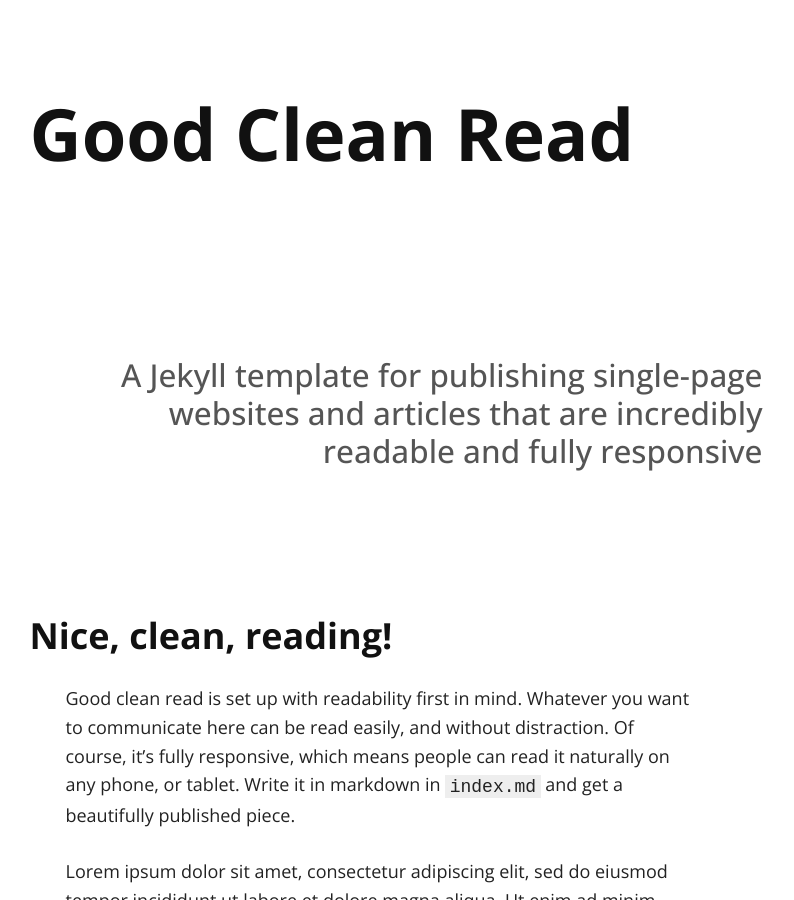
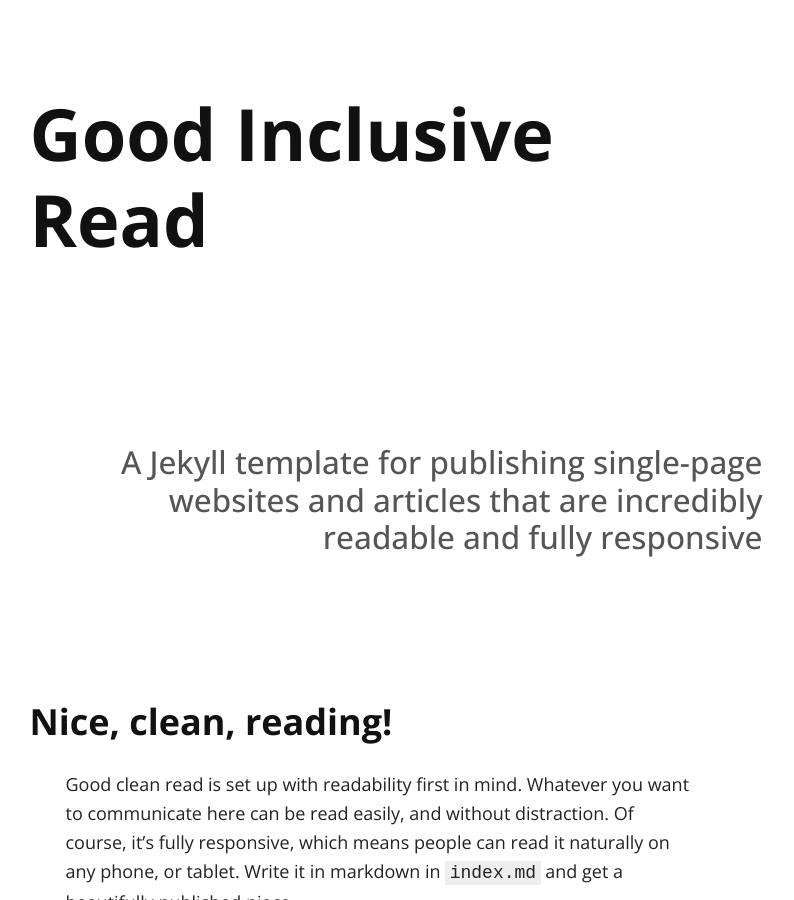
Before and after one commit to jloan/inclusive_syllabi, a Jekyll site: the page built from index.md, in a window 1280 px wide and 900 px high. Shown: the whole window, without its empty margins (262-1056 px from the left). Built offline with Jekyll 4.4.1, drawn with Linux system fonts in a browser that asks for light colours; nearby versions of some CDN libraries; our own code applies the rules of GitHub Pages for plain Markdown files; part of the change alters nothing that is shown.

Commit message:
Update _config.yml

```diff
--- a/_config.yml
+++ b/_config.yml
@@ -1,7 +1,7 @@
 # Site settings
-title: Good Clean Read
-tag_text: Good Clean Read
-description: A responsive template for publishing single-page websites, articles that are easy on the eyes
+title: Notes Toward A More Inclusive Syllabus
+tag_text: Good Inclusive Read
+description: Overview of rethinking my syllabus.
 url: "http://127.0.0.1:4000"
 baseurl: ""
 
```
